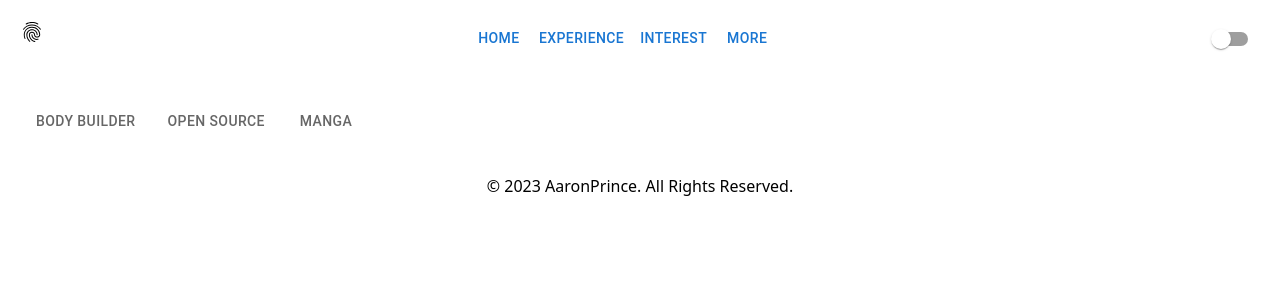
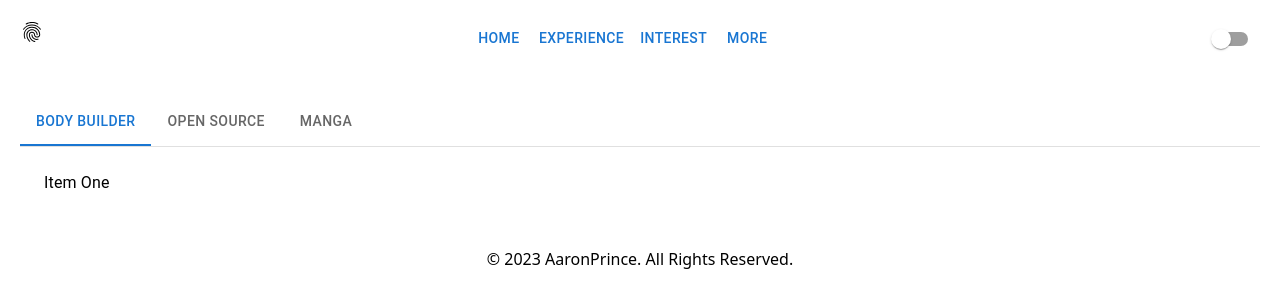
Before and after one commit to princeborn1999/prince-official, a React (Create React App) app: page /interest in a window 1280 px wide. Shown: the top 308 px of the page. Built offline with nearby package versions, Linux system fonts and the light colour scheme.

Commit message:
[ Feature ] anime

```diff
--- a/package.json
+++ b/package.json
@@ -13,6 +13,7 @@
     "@testing-library/jest-dom": "^5.16.5",
     "@testing-library/react": "^13.4.0",
     "@testing-library/user-event": "^13.5.0",
+    "animejs": "^3.2.1",
     "gh-pages": "^5.0.0",
     "react": "^18.2.0",
     "react-dom": "^18.2.0",
@@ -22,7 +23,7 @@
     "web-vitals": "^2.1.4"
   },
   "scripts": {
-    "start": "react-scripts start --no-open",
+    "start": "react-scripts start",
     "build": "react-scripts build",
     "test": "react-scripts test",
     "eject": "react-scripts eject",
--- a/src/components/Header.js
+++ b/src/components/Header.js
@@ -1,25 +1,34 @@
-import React from "react";
-import { BrowserRouter, Link } from "react-router-dom";
+import React,{ useState, useEffect } from "react";
+import { Link } from "react-router-dom";
 import { Button } from "@mui/material";
 import FingerprintIcon from "@mui/icons-material/Fingerprint";
 import Switch from "@mui/material/Switch";
-
+import anime from 'animejs';
 function Header() {
+  useEffect(()=>{
+    anime({
+      targets: '.my-nav',
+      translateY: [{ value: -100, duration: 500 },
+                   {value: 0, duration: 800, easing: 'easeOutBounce'}],
+      opacity: [ {value: 0, duration: 500}, {value: 1, duration: 800} ],
+      delay: 500,
+    })
+  },[])
   return (
     <header className="flex p-5">
       <FingerprintIcon arial-label="logo" />
       <div aria-label="nav" className="flex justify-center w-full">
-        <div>
+         <div className="my-nav">
           <Link to="/">
-            <Button>HOME</Button>
+            <Button >HOME</Button>
           </Link>
-          <Link to="/experience">
+          <Link to="/experience" >
             <Button>EXPERIENCE</Button>
           </Link>
-          <Link to="/interest">
+          <Link to="/interest" >
             <Button>Interest</Button>
           </Link>
-          {/* MORE在另一種模式才會出現 */}
+        {/* MORE在另一種模式才會出現 */}
           <Link to="/more">
             <Button>MORE</Button>
           </Link>
--- a/src/pages/Interest.js
+++ b/src/pages/Interest.js
@@ -1,14 +1,31 @@
-import Tabs from "@mui/material/Tabs";
-import Tab from "@mui/material/Tab";
+import Box from '@mui/material/Box';
+import Tab from '@mui/material/Tab';
+import TabContext from '@mui/lab/TabContext';
+import TabList from '@mui/lab/TabList';
+import TabPanel from '@mui/lab/TabPanel';
+import { useState } from 'react';
 
 export function Interest() {
+  const [value, setValue] = useState('1');
+
+  const handleChange = (event, newValue) => {
+    setValue(newValue);
+  };
+
   return (
-    <Tabs>
-      <Tab label="Body Builder"></Tab>
-      <Tab label="Open Source"></Tab>
-      <Tab label="Manga">
-        <div>Manga</div>
-      </Tab>
-    </Tabs>
+    <Box sx={{ width: '100%', typography: 'body1' }}>
+      <TabContext value={value}>
+        <Box sx={{ borderBottom: 1, borderColor: 'divider' }}>
+          <TabList onChange={handleChange} aria-label="Interest list">
+            <Tab label="Body Builder" value="1" />
+            <Tab label="Open Source" value="2" />
+            <Tab label="Manga" value="3" />
+          </TabList>
+        </Box>
+        <TabPanel value="1">Item One</TabPanel>
+        <TabPanel value="2">Item Two</TabPanel>
+        <TabPanel value="3">Item Three</TabPanel>
+      </TabContext>
+    </Box>
   );
 }
```
Also changed, not shown: 1 other file (tests, documents, lock files or other folders).
